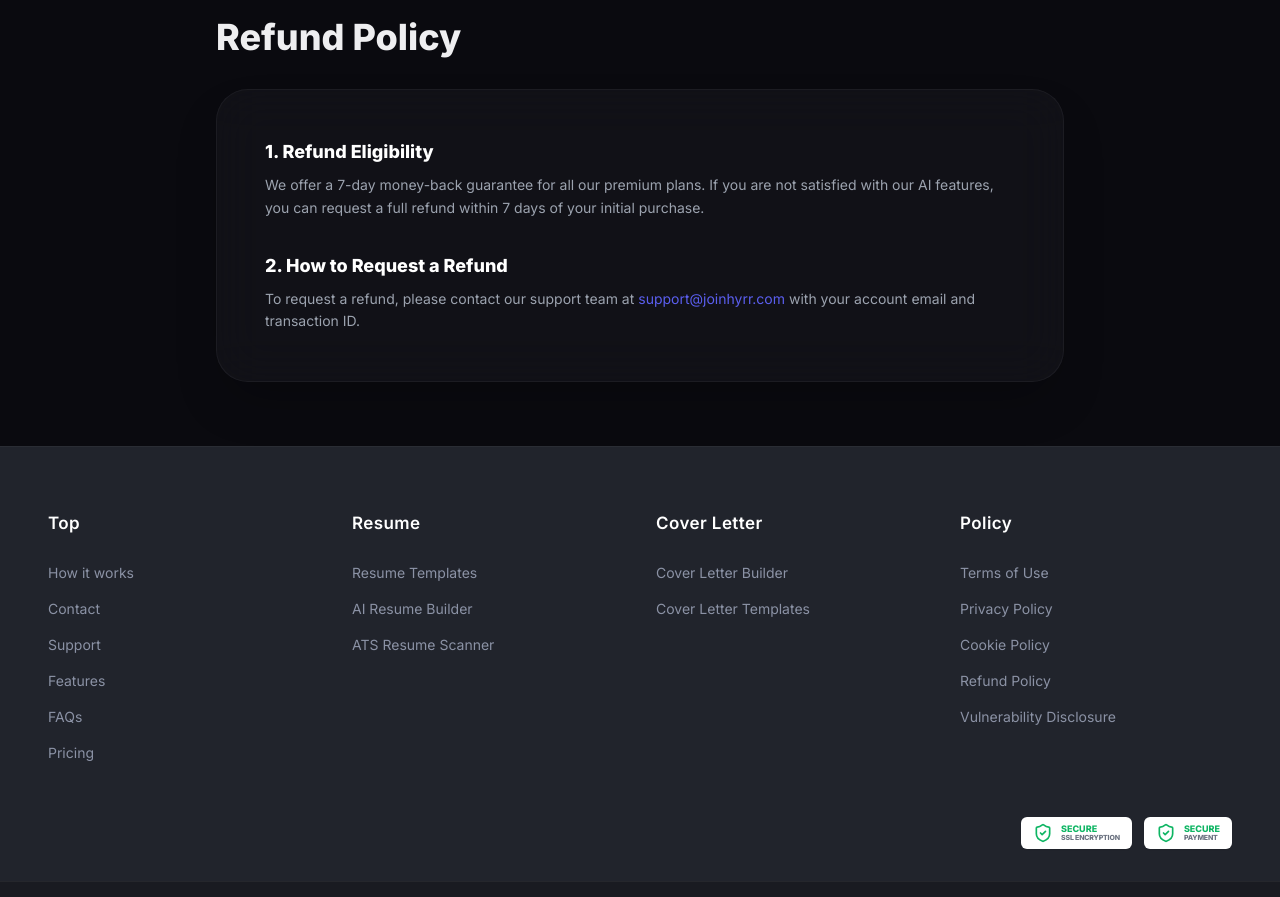
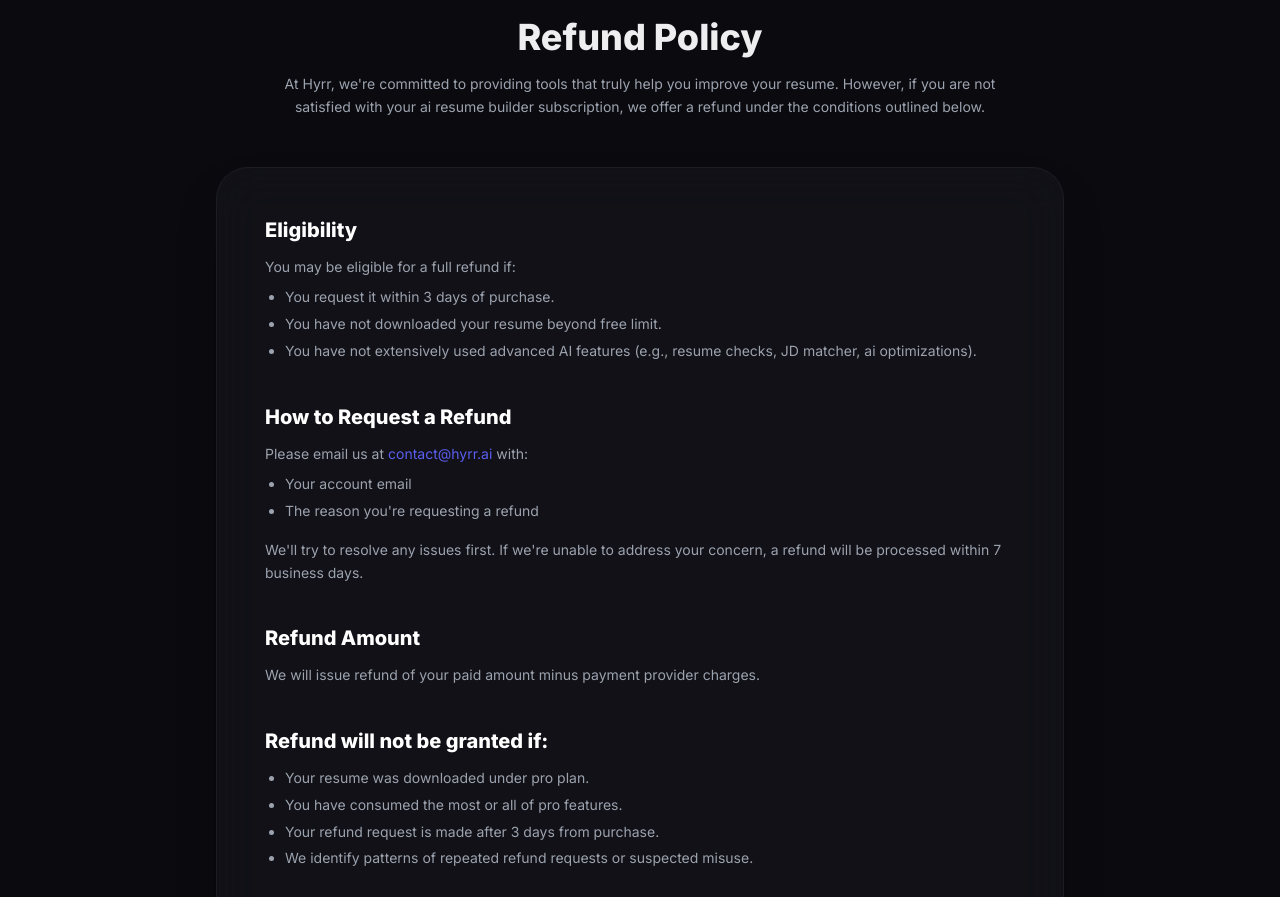
Before and after one commit to Nagaraj-Jakkappa/HYRR, a React (Vite) app in the folder resumeiq/client/: page /refund-policy in a window 1280 px wide. Shown: the part 120-1017 px from the top of the page. Built offline with nearby package versions, Linux system fonts and the light colour scheme; no server answers.

Commit message:
docs: update Refund Policy to match new 3-day conditions for Hyrr

```diff
--- a/resumeiq/client/src/pages/RefundPolicyPage.tsx
+++ b/resumeiq/client/src/pages/RefundPolicyPage.tsx
@@ -21,15 +21,49 @@
             </nav>
 
             <main className="flex-1 max-w-4xl mx-auto px-6 py-16 w-full">
-                <h1 className="text-4xl font-black mb-8">Refund Policy</h1>
-                <div className="bg-[#13131A]/80 backdrop-blur-xl p-8 md:p-12 rounded-[32px] border border-white/5 shadow-2xl space-y-8 text-gray-400 leading-relaxed text-sm">
+                <div className="text-center mb-12">
+                    <h1 className="text-4xl font-black mb-4">Refund Policy</h1>
+                    <p className="text-gray-400 max-w-3xl mx-auto text-sm leading-relaxed">
+                        At Hyrr, we're committed to providing tools that truly help you improve your resume. However, if you are not satisfied with your ai resume builder subscription, we offer a refund under the conditions outlined below.
+                    </p>
+                </div>
+
+                <div className="bg-[#13131A]/80 backdrop-blur-xl p-8 md:p-12 rounded-[32px] border border-white/5 shadow-2xl space-y-10 text-gray-400 leading-relaxed text-sm">
                     <section>
-                        <h2 className="text-lg font-bold text-white mb-2">1. Refund Eligibility</h2>
-                        <p>We offer a 7-day money-back guarantee for all our premium plans. If you are not satisfied with our AI features, you can request a full refund within 7 days of your initial purchase.</p>
+                        <h2 className="text-xl font-bold text-white mb-3">Eligibility</h2>
+                        <p className="mb-2">You may be eligible for a full refund if:</p>
+                        <ul className="list-disc pl-5 space-y-1">
+                            <li>You request it within 3 days of purchase.</li>
+                            <li>You have not downloaded your resume beyond free limit.</li>
+                            <li>You have not extensively used advanced AI features (e.g., resume checks, JD matcher, ai optimizations).</li>
+                        </ul>
                     </section>
+
                     <section>
-                        <h2 className="text-lg font-bold text-white mb-2">2. How to Request a Refund</h2>
-                        <p>To request a refund, please contact our support team at <a href="mailto:support@joinhyrr.com" className="text-[#5B5FEF] hover:underline">support@joinhyrr.com</a> with your account email and transaction ID.</p>
+                        <h2 className="text-xl font-bold text-white mb-3">How to Request a Refund</h2>
+                        <p className="mb-2">Please email us at <a href="mailto:contact@hyrr.ai" className="text-[#5B5FEF] hover:underline">contact@hyrr.ai</a> with:</p>
+                        <ul className="list-disc pl-5 mb-4 space-y-1">
+                            <li>Your account email</li>
+                            <li>The reason you're requesting a refund</li>
+                        </ul>
+                        <p>We'll try to resolve any issues first. If we're unable to address your concern, a refund will be processed within 7 business days.</p>
+                    </section>
+
+                    <section>
+                        <h2 className="text-xl font-bold text-white mb-3">Refund Amount</h2>
+                        <p>We will issue refund of your paid amount minus payment provider charges.</p>
+                    </section>
+
+                    <section>
+                        <h2 className="text-xl font-bold text-white mb-3">Refund will not be granted if:</h2>
+                        <ul className="list-disc pl-5 mb-6 space-y-1">
+                            <li>Your resume was downloaded under pro plan.</li>
+                            <li>You have consumed the most or all of pro features.</li>
+                            <li>Your refund request is made after 3 days from purchase.</li>
+                            <li>We identify patterns of repeated refund requests or suspected misuse.</li>
+                        </ul>
+                        <p className="mb-4">You can preview how our ai resume builder work via our Free plan and by watching demo videos.</p>
+                        <p>If you believe your case deserves an exception, please contact us at <a href="mailto:support@hyrr.ai" className="text-[#5B5FEF] hover:underline">support@hyrr.ai</a>. We'll do our best to help.</p>
                     </section>
                 </div>
             </main>
```
